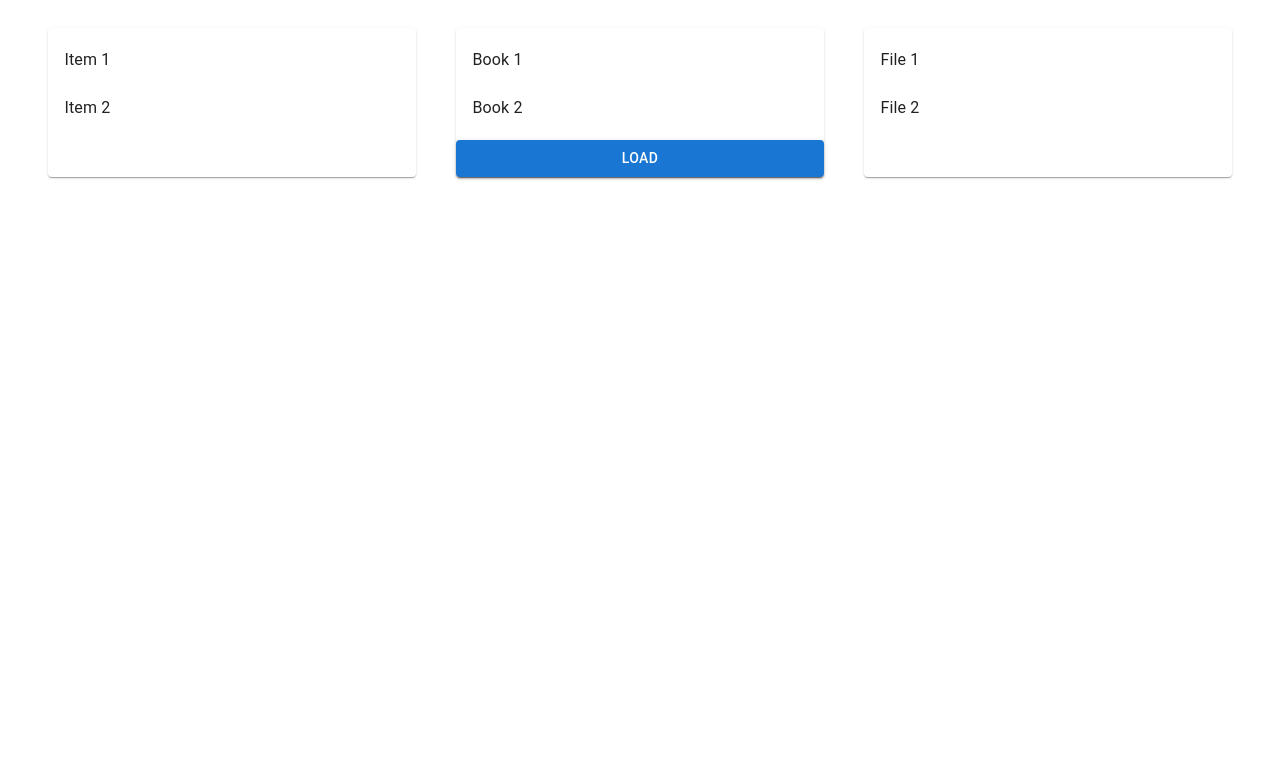
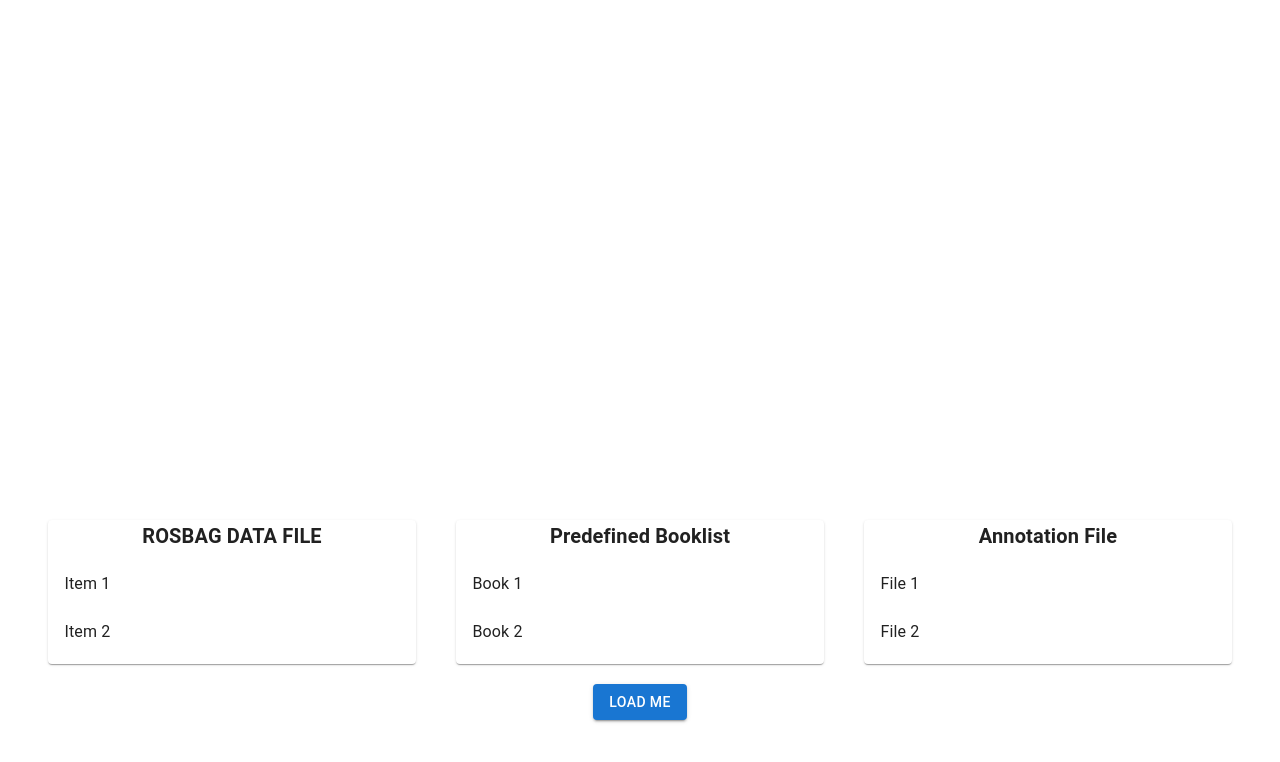
Before and after one commit to CHRI-Lab/ROSAnnotator, a React (Vite) app in the folder src/frontend/: page /load in a window 1280 px wide. Shown: the top 762 px of the page. Built offline with nearby package versions, Linux system fonts and the light colour scheme.

Commit message:
load page

```diff
--- a/src/frontend/src/pages/load.tsx
+++ b/src/frontend/src/pages/load.tsx
@@ -1,10 +1,14 @@
 import React from 'react';
-import { List, ListItem, ListItemText, Paper, Button } from '@mui/material';
+import { List, ListItem, ListItemText, Paper, Typography, Button } from '@mui/material';
 
 function LoadableList() {
   return (
-    <div style={{ display: 'flex', justifyContent: 'space-around', padding: '20px' }}>
+    <div style={{ display: 'flex', flexDirection: 'column', justifyContent: 'center', height: '100vh', padding: '20px', marginTop: '200px' }}>
+    <div style={{ display: 'flex', justifyContent: 'space-around' }}>
         <Paper style={{ width: '30%' }}>
+          <Typography variant="h6" component="h2" style={{ fontWeight: 'bold', textAlign: 'center' }}>
+            ROSBAG DATA FILE
+          </Typography>
           <List component="nav" aria-label="ROSbag data file">
             <ListItem button>
               <ListItemText primary="Item 1" />
@@ -14,7 +18,11 @@ function LoadableList() {
             </ListItem>
           </List>
         </Paper>
+
         <Paper style={{ width: '30%' }}>
+          <Typography variant="h6" component="h2" style={{ fontWeight: 'bold', textAlign: 'center' }}>
+            Predefined Booklist
+          </Typography>
           <List component="nav" aria-label="Predefined Booklist">
             <ListItem button>
               <ListItemText primary="Book 1" />
@@ -23,11 +31,12 @@ function LoadableList() {
               <ListItemText primary="Book 2" />
             </ListItem>
           </List>
-        <Button variant="contained" color="primary" style={{ width: '100%' }}>
-          Load
-        </Button>
         </Paper>
+
         <Paper style={{ width: '30%' }}>
+          <Typography variant="h6" component="h2" style={{ fontWeight: 'bold', textAlign: 'center' }}>
+            Annotation File
+          </Typography>
           <List component="nav" aria-label="Annotation File">
             <ListItem button>
               <ListItemText primary="File 1" />
@@ -38,6 +47,11 @@ function LoadableList() {
           </List>
         </Paper>
       </div>
+
+      <div style={{ display: 'flex', justifyContent: 'center', marginTop: '20px' }}>
+        <Button variant="contained" color="primary">Load Me</Button>
+      </div>
+    </div>
   );
 }
 
```
Lines whose indentation alone changed are shown as unchanged.
